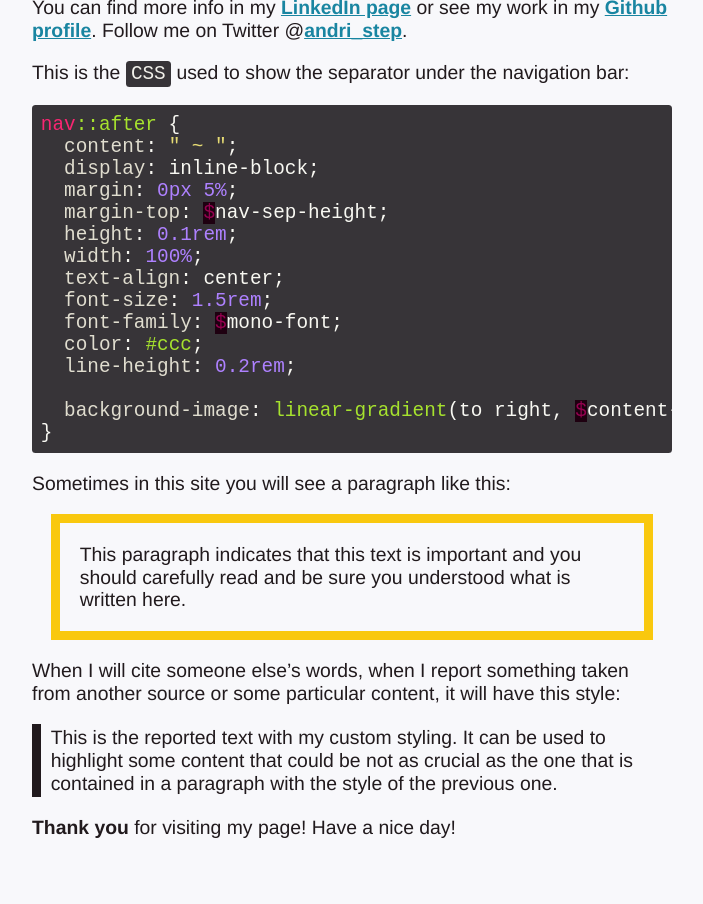
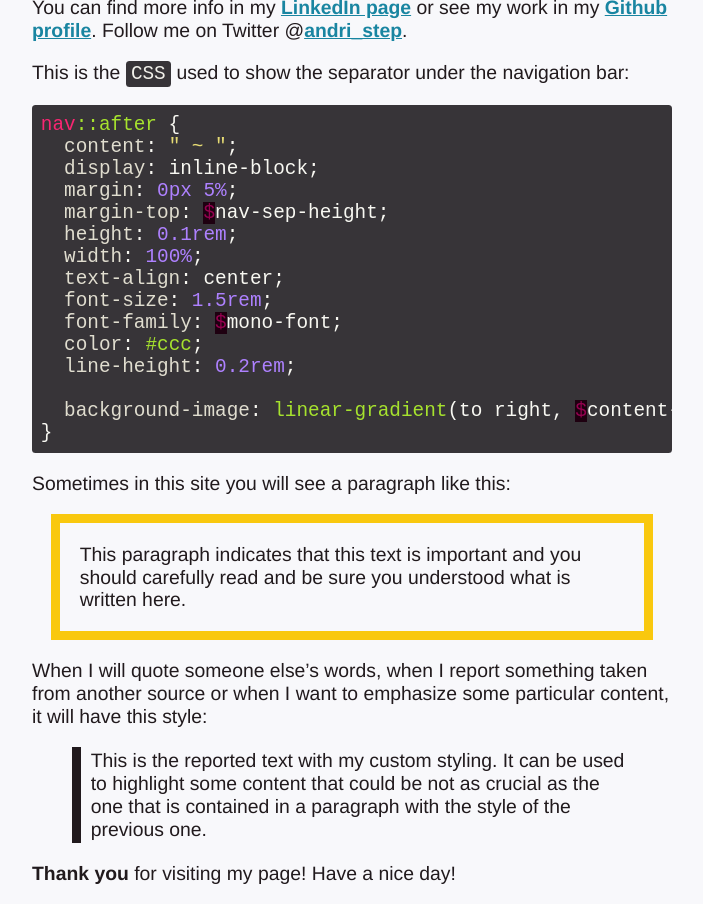
Before and after one commit to steppp/steppp.github.io, a Jekyll site: the page built from about.md, in a window 1280 px wide, cut to the strip 1093-1997 px from the top of the page. Shown: the whole strip, without its empty margins (288-991 px from the left). Built offline with Jekyll 4.4.1, drawn with Linux system fonts in a browser that asks for light colours; before the commit the page ends 1952 px from its top, so only the background shows below that.

Commit message:
Change quotation style, minor fixes

```diff
--- a/_sass/main.scss
+++ b/_sass/main.scss
@@ -174,7 +174,7 @@ h1::after {
   font-weight: normal;
 }
 
-.relevant {
+#content > blockquote {
 /*
   position: relative;
   background-color: $flame-col;
--- a/about.md
+++ b/about.md
@@ -73,11 +73,11 @@ Sometimes in this site you will see a paragraph like this:
 This paragraph indicates that this text is important and you should carefully read and be sure you understood what is written here.
 </p>
 
-When I will cite someone else's words, when I report something taken from another source or some particular content, it will have this style:
+When I will quote someone else's words, when I report something taken from another source or when I want to emphasize some particular content, it will have this style:
 
-<div class="relevant">
+<blockquote>
 This is the reported text with my custom styling. It can be used to highlight some content that could be not as crucial as the one that is contained in a paragraph with the style of the previous one.
-</div>
+</blockquote>
 
 <p>
 <strong>Thank you</strong> for visiting my page! Have a nice day!
```
